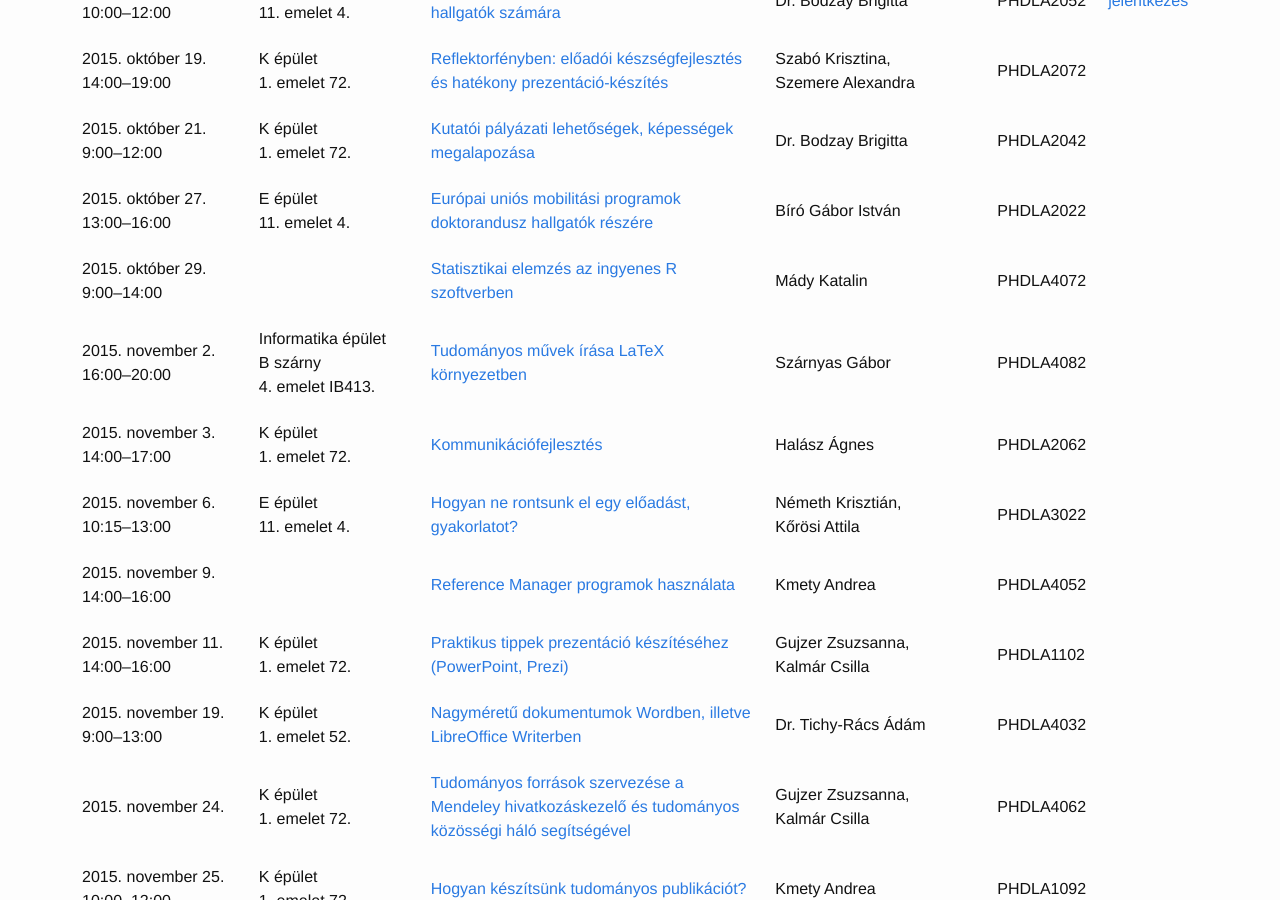
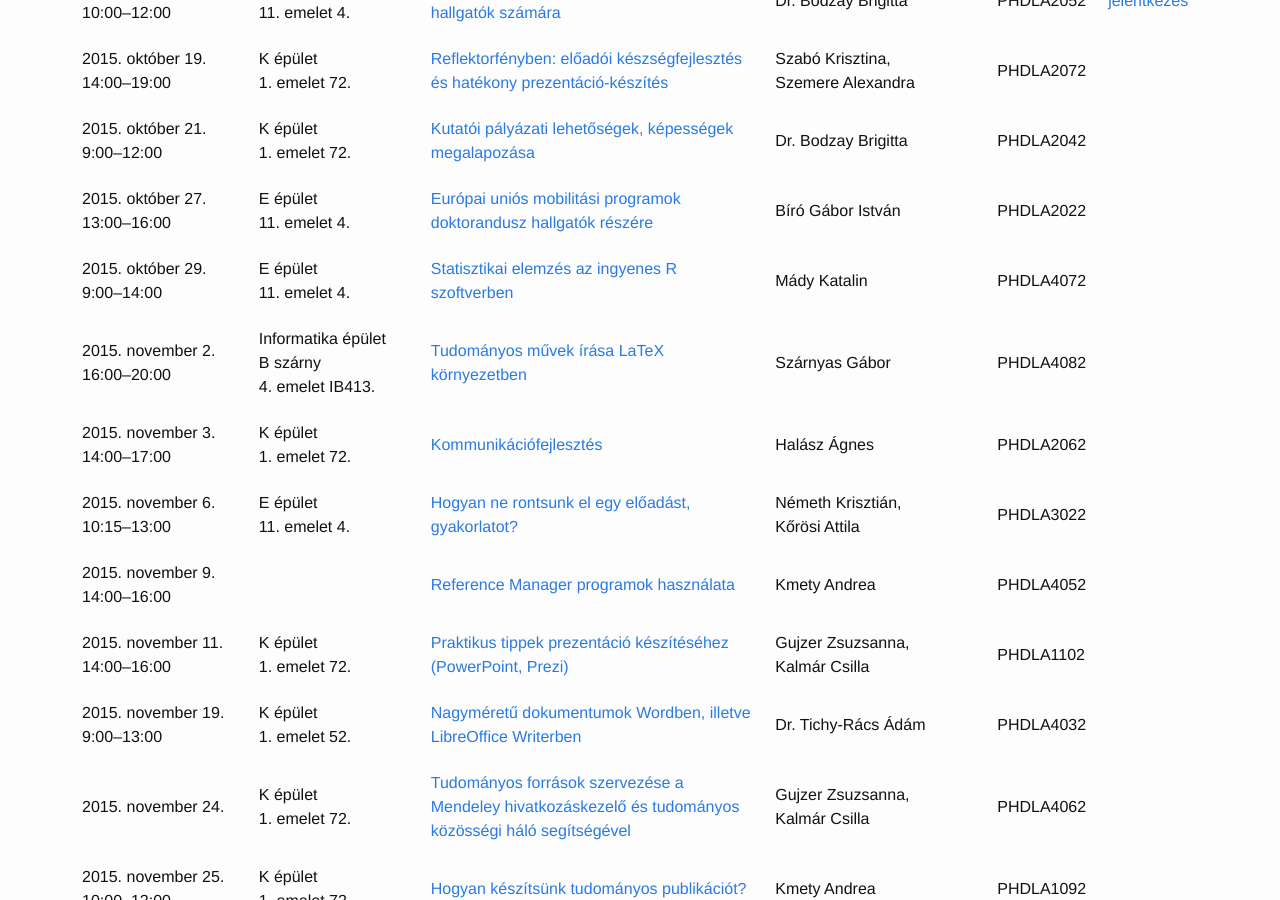
Before and after one commit to totyabaja/bme-edk.github.io, a Jekyll site: the page built from lectures.html, in a window 1280 px wide and 900 px high, scrolled down 1342 px. Built offline with Jekyll 4.4.1, drawn with Linux system fonts in a browser that asks for light colours.

Commit message:
Update 4072-statisztikai-elemzes.md

```diff
--- a/_lectures/4072-statisztikai-elemzes.md
+++ b/_lectures/4072-statisztikai-elemzes.md
@@ -4,6 +4,8 @@ date: 2015.10.29.
 starttime: "9:00"
 endtime: "14:00"
 location:
+- E épület
+- 11. emelet 4.
 title: Statisztikai elemzés az ingyenes R szoftverben
 lecturers:
   - name: Mády Katalin
```
Also changed, not shown: other parts of _lectures/4072-statisztikai-elemzes.md (+1 -1 lines).
